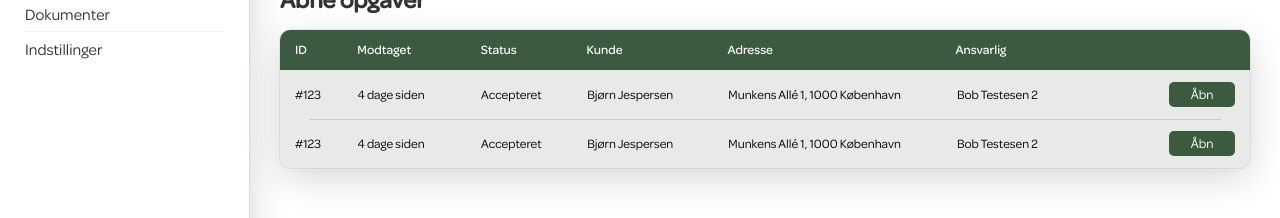
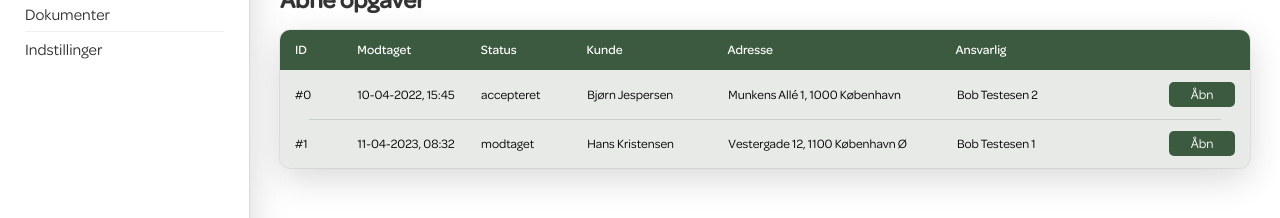
Before and after one commit to PRGammelmark/Better-Call-Bob-Web-App, a React (Vite) app in the folder client/: page /alle-opgaver in a window 1280 px wide. Shown: the part 209-427 px from the top of the page. Built offline with nearby package versions, Linux system fonts and the light colour scheme.

Commit message:
Implementer opgave-visninger med arrays & styling

```diff
--- a/client/src/App.jsx
+++ b/client/src/App.jsx
@@ -10,6 +10,7 @@ import AlleOpgaver from './pages/AlleOpgaver'
 import MineOpgaver from './pages/MineOpgaver'
 import Dokumenter from './pages/Dokumenter'
 import Indstillinger from './pages/Indstillinger'
+import ÅbenOpgave from './pages/ÅbenOpgave'
 
 const router = createBrowserRouter(
   createRoutesFromElements(
@@ -19,6 +20,7 @@ const router = createBrowserRouter(
       <Route path="mine-opgaver" element={<MineOpgaver />}/>
       <Route path="dokumenter" element={<Dokumenter />}/>
       <Route path="indstillinger" element={<Indstillinger />}/>
+      <Route path="opgave/:opgaveID" element={<ÅbenOpgave />}/>
     </Route>
   )
 )
--- a/client/src/components/tables/OpenTasks.jsx
+++ b/client/src/components/tables/OpenTasks.jsx
@@ -1,5 +1,24 @@
 import TableCSS from './Table.module.css'
 import OpenTasksCSS from './OpenTasks.module.css'
+import { Link } from 'react-router-dom'
+
+const opgaver = [{
+  id: 0,
+  navn: "Bjørn Jespersen",
+  adresse: "Munkens Allé 1, 1000 København",
+  modtaget: "10-04-2022, 15:45",
+  status: "accepteret",
+  fremskridt: "åben",
+  ansvarlig: "Bob Testesen 2"
+}, {
+  id: 1,
+  navn: "Hans Kristensen",
+  adresse: "Vestergade 12, 1100 København Ø",
+  modtaget: "11-04-2023, 08:32",
+  status: "modtaget",
+  fremskridt: "åben",
+  ansvarlig: "Bob Testesen 1"
+}]
 
 const OpenTasks = () => {
   return (
@@ -17,28 +36,23 @@ const OpenTasks = () => {
               </ul>
             </div>
             <div className={`${TableCSS.opgaveBody} ${OpenTasksCSS.openTasksBody}`}>
-              <div className={TableCSS.opgaveListing}>
-                <ul>
-                  <li>#123</li>
-                  <li>4 dage siden</li>
-                  <li>Accepteret</li>
-                  <li>Bjørn Jespersen</li>
-                  <li>Munkens Allé 1, 1000 København</li>
-                  <li>Bob Testesen 2</li>
-                </ul>
-                <button className={TableCSS.button}>Åbn</button>
-              </div>
-              <div className={TableCSS.opgaveListing}>
-                <ul>
-                  <li>#123</li>
-                  <li>4 dage siden</li>
-                  <li>Accepteret</li>
-                  <li>Bjørn Jespersen</li>
-                  <li>Munkens Allé 1, 1000 København</li>
-                  <li>Bob Testesen 2</li>
-                </ul>
-                <button className={TableCSS.button}>Åbn</button>
-              </div>
+              {opgaver.map((opgave) => {
+                return (
+                  <div className={TableCSS.opgaveListing} key={opgave.id}>
+                    <ul>
+                      <li>#{opgave.id}</li>
+                      <li>{opgave.modtaget}</li>
+                      <li>{opgave.status}</li>
+                      <li>{opgave.navn}</li>
+                      <li>{opgave.adresse}</li>
+                      <li>{opgave.ansvarlig}</li>
+                    </ul>
+                    <Link className={TableCSS.link} to={`../opgave/${opgave.id}`}>
+                      <button className={TableCSS.button}>Åbn</button>
+                    </Link>
+                  </div>
+                )
+              })}
             </div>
           </div>
         </div>
--- a/client/src/components/tables/Table.module.css
+++ b/client/src/components/tables/Table.module.css
@@ -68,7 +68,7 @@
     height: 0px;
 }
 
-.button {
+button.button {
     border-radius: 5px;
     border: none;
     background: #3c5a3f;
@@ -82,3 +82,9 @@
 .button:hover {
     background: #57bf23;
 }
+
+.link {
+    display: flex;
+    flex: 7%;
+    text-decoration: none;
+}
--- /dev/null
+++ b/client/src/pages/ÅbenOpgave.jsx
@@ -0,0 +1,48 @@
+import React from 'react'
+import ÅbenOpgaveCSS from './ÅbenOpgave.module.css'
+import PageAnimation from '../components/PageAnimation'
+import { useParams } from 'react-router-dom'
+
+const opgaver = [{
+    id: 0,
+    navn: "Bjørn Jespersen",
+    adresse: "Munkens Allé 1, 1000 København",
+    modtaget: "10-04-2022, 15:45",
+    status: "accepteret",
+    fremskridt: "åben",
+    ansvarlig: "Bob Testesen 2"
+  }, {
+    id: 1,
+    navn: "Hans Kristensen",
+    adresse: "Vestergade 12, 1100 København Ø",
+    modtaget: "11-04-2023, 08:32",
+    status: "modtaget",
+    fremskridt: "åben",
+    ansvarlig: "Bob Testesen 1"
+  }
+]
+
+
+const ÅbenOpgave = () => {
+    const { opgaveID } = useParams();
+
+    const opgave = opgaver.find(({ id }) => id === Number(opgaveID));
+
+    return (
+    <PageAnimation>
+        <div>
+            <h2>Detaljer om opgaven:</h2>
+            <br />
+            <p>Opgave-ID: {opgave.id}</p>
+            <p>Navn: {opgave.navn}</p>
+            <p>Adresse: {opgave.adresse}</p>
+            <p>Modtaget: {opgave.modtaget}</p>
+            <p>Status: {opgave.status}</p>
+            <p>Fremskridt: {opgave.fremskridt}</p>
+            <p>Ansvarlig: {opgave.ansvarlig}</p>
+        </div>
+    </PageAnimation>
+  )
+}
+
+export default ÅbenOpgave
```
Also changed, not shown: client/src/components/opgavevisninger/ÅbneOpgaver.jsx (added, +11 -0 lines), client/src/pages/ÅbenOpgave.module.css (added).
